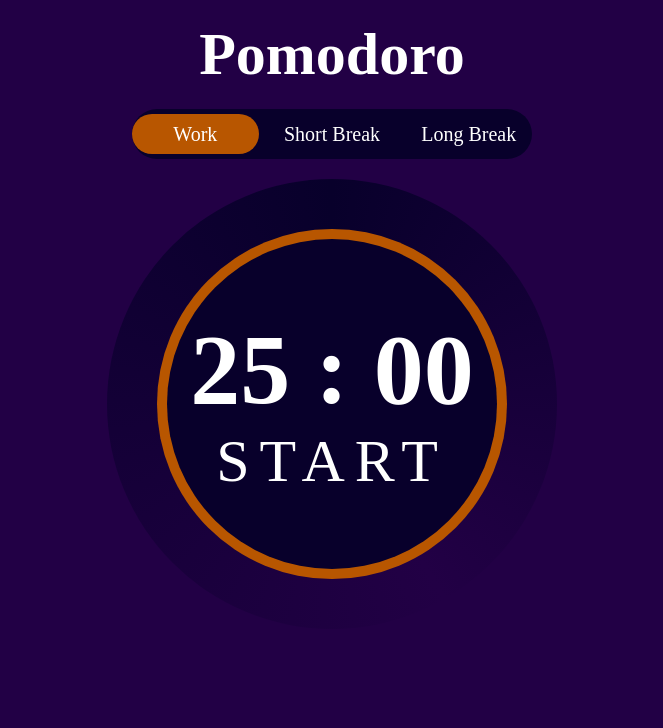
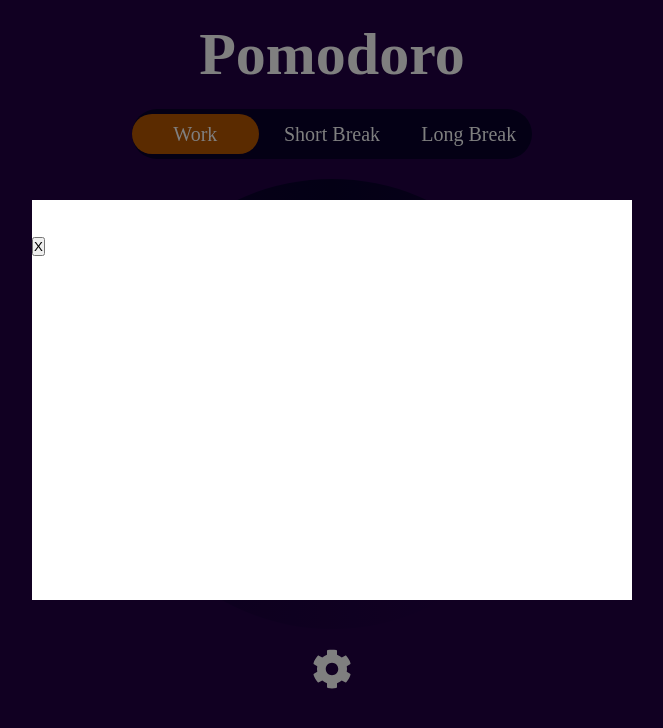
Before and after one commit to Texterly/Pomodoro-app, a React (Create React App) app: page / in a window 1280 px wide. Shown: the top 728 px of the page, without its empty margins (308-971 px from the left). Built offline with nearby package versions, Linux system fonts and the light colour scheme.

Commit message:
added Modal

```diff
--- a/src/App.jsx
+++ b/src/App.jsx
@@ -1,14 +1,30 @@
-import React from 'react';
+import React, { useState } from 'react';
 import styled from 'styled-components';
+import { FaCog } from 'react-icons/fa';
+import Modal from './components/Modal/Modal';
 import Tags from './components/Tags/Tags';
 import Timer from './components/Timer/Timer';
 
 function App() {
+  const [isOPen, setIsOpen] = useState(false);
+
+  const onClose = () => {
+    setIsOpen(false);
+  };
+
+  const onOpen = () => {
+    setIsOpen(true);
+  };
+
   return (
     <>
+      <Modal isOPen={isOPen} onClose={onClose} />
       <Title>Pomodoro</Title>
       <Tags />
       <Timer />
+      <CogIcon>
+        <FaCog />
+      </CogIcon>
     </>
   );
 }
@@ -20,3 +36,9 @@ const Title = styled.h1`
   padding: 2rem 0;
   text-align: center;
 `;
+
+const CogIcon = styled.div`
+  display: flex;
+  justify-content: center;
+  font-size: 4rem;
+`;
--- /dev/null
+++ b/src/components/Modal/Backdrop.jsx
@@ -0,0 +1,20 @@
+import React from 'react';
+import styled from 'styled-components';
+
+function Backdrop() {
+  return (
+    <KBackdrop />
+  );
+}
+
+export default Backdrop;
+
+const KBackdrop = styled.div`
+    width: 100%;
+    height: 100%;
+    position: fixed;
+    top: 0;
+    left: 0;
+    z-index: 100;
+    background-color: rgba(0, 0, 0, 0.5);
+`;
--- /dev/null
+++ b/src/components/Modal/Modal.jsx
@@ -0,0 +1,14 @@
+import React from 'react';
+import Backdrop from './Backdrop';
+import ModalContainer from './ModalContainer';
+
+function Modal() {
+  return (
+    <>
+      <Backdrop />
+      <ModalContainer />
+    </>
+  );
+}
+
+export default Modal;
--- /dev/null
+++ b/src/components/Modal/ModalContainer.jsx
@@ -0,0 +1,36 @@
+import React from 'react';
+import styled from 'styled-components';
+
+function ModalContainer() {
+  return (
+    <Container>
+      <ModalContent>
+        <ModalHeader>
+          <ModalTitle>Modal Title</ModalTitle>
+          <ModalCloseButton>X</ModalCloseButton>
+        </ModalHeader>
+        <ModalBody></ModalBody>
+      </ModalContent>
+    </Container>
+  );
+}
+
+export default ModalContainer;
+
+const Container = styled.div`
+    position:absolute;
+    height: 100vh;
+    width: 100vw;
+    display: grid;
+    place-items: center;
+    z-index: 150;
+`;
+const ModalContent = styled.div`
+    width: 60rem;
+    height: 40rem;
+    background-color: white;
+`;
+const ModalHeader = styled.div``;
+const ModalTitle = styled.h1``;
+const ModalCloseButton = styled.button``;
+const ModalBody = styled.div``;
```
